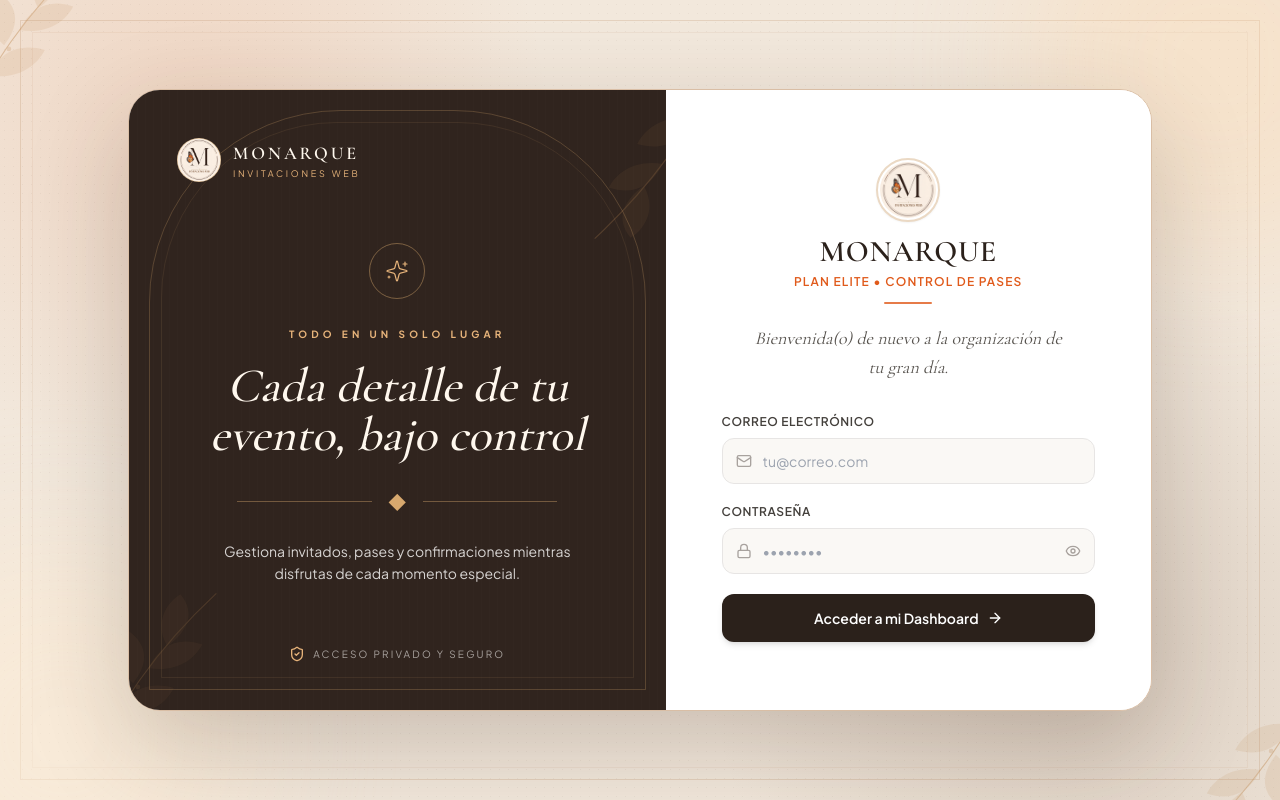
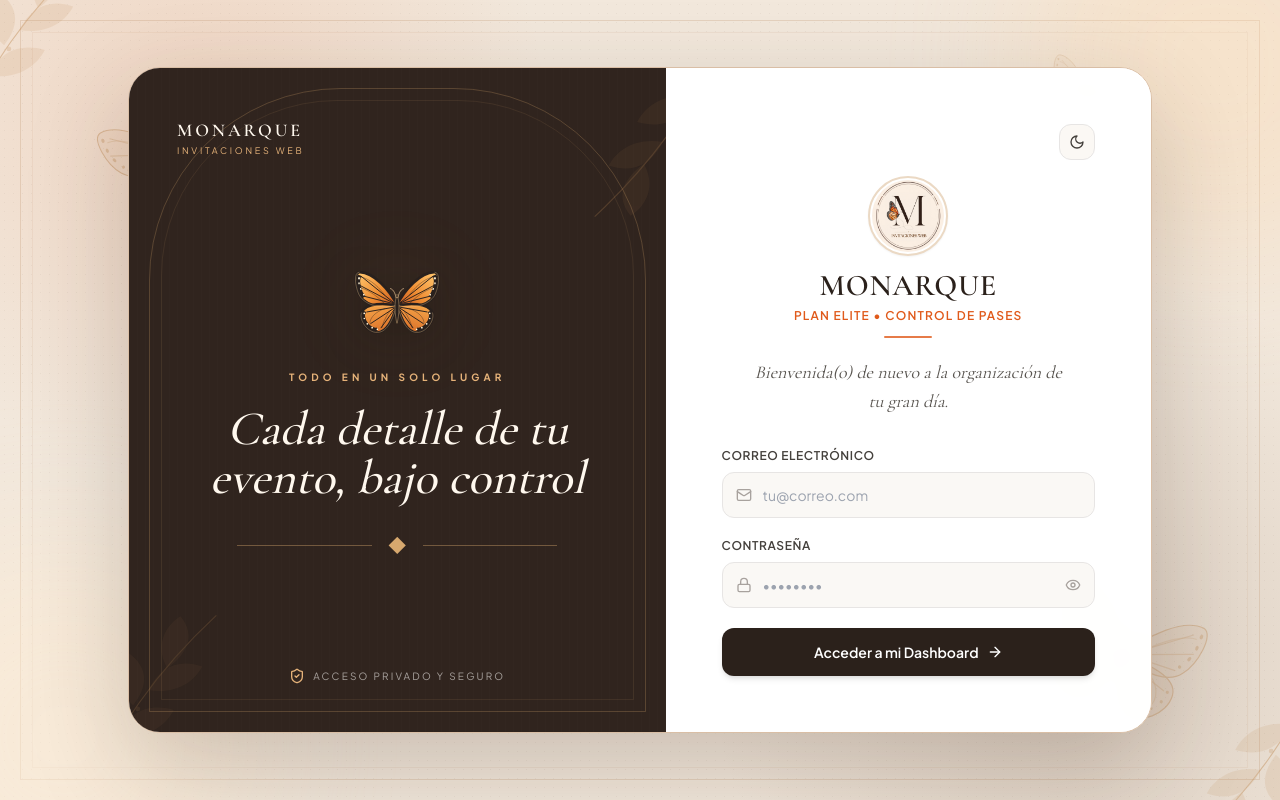
Before and after one commit to luisadriannu/sistema-monarque, a Next.js app: page /login in a window 1280 px wide. Built offline with nearby package versions, Linux system fonts and the light colour scheme.

Commit message:
Quitando la opcion de regenerar link, y cambiando y agregando modo oscuro en el login

```diff
--- a/app/login/page.tsx
+++ b/app/login/page.tsx
@@ -1,4 +1,5 @@
 "use client";
+import ThemeToggle from "@/components/ThemeToggle";
 import AsyncButton from "@/components/AsyncButton";
 
 import { useEffect, useState } from "react";
@@ -9,7 +10,6 @@ import {
   ArrowRight,
   LoaderCircle,
   ShieldCheck,
-  Sparkles,
   Eye,
   EyeOff,
 } from "lucide-react";
@@ -40,6 +40,76 @@ function BotanicalCorner({ flip = false }: { flip?: boolean }) {
   );
 }
 
+function MonarchButterfly({ className = "" }: { className?: string }) {
+  return (
+    <svg
+      viewBox="0 0 160 130"
+      fill="none"
+      aria-hidden="true"
+      focusable="false"
+      className={className}
+    >
+      {/* Alas simétricas con nervaduras y puntos en el borde de la monarca. */}
+      {[false, true].map((mirrored) => (
+        <g
+          key={String(mirrored)}
+          transform={mirrored ? "translate(160 0) scale(-1 1)" : undefined}
+          stroke="currentColor"
+          strokeWidth="1.2"
+          strokeLinecap="round"
+          strokeLinejoin="round"
+        >
+          <path
+            d="M78 65C66 37 36 8 15 10C3 12 7 45 18 60C27 73 52 76 78 65Z"
+            fill="currentColor"
+            fillOpacity=".16"
+          />
+          <path
+            d="M78 66C57 63 21 65 19 84C17 104 39 124 54 116C68 109 74 84 78 66Z"
+            fill="currentColor"
+            fillOpacity=".22"
+          />
+          <path
+            d="M76 63L22 20M76 63L15 38M76 63L26 60M76 69L29 83M76 69L42 108M76 69L59 103"
+            opacity=".65"
+          />
+          <path
+            d="M65 56C48 36 29 23 18 23M61 68C40 73 31 88 35 101"
+            opacity=".5"
+          />
+          <g fill="currentColor" stroke="none" opacity=".85">
+            <ellipse cx="14" cy="19" rx="1.7" ry="2.4" />
+            <ellipse cx="14" cy="31" rx="1.6" ry="2.5" />
+            <ellipse
+              cx="17"
+              cy="44"
+              rx="1.6"
+              ry="2.5"
+              transform="rotate(-20 17 44)"
+            />
+            <circle cx="23" cy="55" r="1.7" />
+            <circle cx="25" cy="83" r="1.6" />
+            <circle cx="27" cy="94" r="1.6" />
+            <circle cx="34" cy="104" r="1.6" />
+            <circle cx="44" cy="111" r="1.6" />
+            <circle cx="54" cy="109" r="1.6" />
+          </g>
+        </g>
+      ))}
+      <path
+        d="M80 49C76 56 77 83 80 92C83 83 84 56 80 49Z"
+        fill="currentColor"
+      />
+      <path
+        d="M79 51C77 41 73 37 69 36M81 51C83 41 87 37 91 36"
+        stroke="currentColor"
+        strokeWidth="1.2"
+        strokeLinecap="round"
+      />
+    </svg>
+  );
+}
+
 export default function LoginPage() {
   const reduceMotion = useReducedMotion();
   const [email, setEmail] = useState("");
@@ -48,8 +118,13 @@ export default function LoginPage() {
   const [loading, setLoading] = useState(false);
   const [error, setError] = useState<string | null>(null);
   useEffect(() => {
-    if (new URLSearchParams(window.location.search).get("reason") === "session_expired") {
-      setError("Tu sesión ha caducado por inactividad o vencimiento. Inicia sesión nuevamente.");
+    if (
+      new URLSearchParams(window.location.search).get("reason") ===
+      "session_expired"
+    ) {
+      setError(
+        "Tu sesión ha caducado por inactividad o vencimiento. Inicia sesión nuevamente.",
+      );
     }
   }, []);
   const [rateLimit, setRateLimit] = useState<{
@@ -127,11 +202,11 @@ export default function LoginPage() {
   };
 
   return (
-    <main className="relative flex min-h-[100dvh] items-center justify-center overflow-hidden bg-[#f2e8dc] p-4 sm:p-7">
-      <div className="absolute inset-0 bg-[radial-gradient(circle_at_15%_15%,rgba(224,90,27,.13),transparent_28%),radial-gradient(circle_at_85%_82%,rgba(96,67,47,.16),transparent_30%)]" />
-      <div className="absolute inset-0 opacity-35 [background-image:radial-gradient(rgba(92,65,46,.16)_0.7px,transparent_0.7px)] [background-size:9px_9px]" />
-      <div className="pointer-events-none absolute inset-3 border border-[#b88b65]/25 sm:inset-5" />
-      <div className="pointer-events-none absolute inset-5 border border-[#b88b65]/10 sm:inset-8" />
+    <main className="relative flex min-h-[100dvh] items-center justify-center overflow-hidden bg-[#f2e8dc] dark:bg-[#0c0d10] dark:text-[#f2f3f5] p-4 sm:p-7">
+      <div className="absolute inset-0 dark:opacity-20 bg-[radial-gradient(circle_at_15%_15%,rgba(224,90,27,.13),transparent_28%),radial-gradient(circle_at_85%_82%,rgba(96,67,47,.16),transparent_30%)]" />
+      <div className="absolute inset-0 opacity-35 dark:opacity-10 [background-image:radial-gradient(rgba(92,65,46,.16)_0.7px,transparent_0.7px)] [background-size:9px_9px]" />
+      <div className="pointer-events-none absolute inset-3 border border-[#b88b65]/25 dark:border-[#26272b] sm:inset-5" />
+      <div className="pointer-events-none absolute inset-5 border border-[#b88b65]/10 dark:border-[#222428] sm:inset-8" />
 
       <div className="pointer-events-none absolute -left-16 -top-14 opacity-45">
         <BotanicalCorner />
@@ -144,21 +219,30 @@ export default function LoginPage() {
         initial={reduceMotion ? false : { opacity: 0, scale: 0.8 }}
         animate={{ opacity: 1, scale: 1 }}
         transition={{ duration: 1.1, ease: "easeOut" }}
-        className="pointer-events-none absolute -right-32 -top-32 h-96 w-96 rounded-full bg-[#fed7aa]/30 blur-3xl"
+        className="pointer-events-none absolute -right-32 -top-32 h-96 w-96 rounded-full bg-[#fed7aa]/30 dark:bg-[#2b2d31]/20 blur-3xl"
       />
       <motion.div
         initial={reduceMotion ? false : { opacity: 0, scale: 0.8 }}
         animate={{ opacity: 1, scale: 1 }}
         transition={{ duration: 1.1, delay: 0.1, ease: "easeOut" }}
-        className="pointer-events-none absolute -bottom-32 -left-32 h-96 w-96 rounded-full bg-[#ffedd5]/50 blur-3xl"
+        className="pointer-events-none absolute -bottom-32 -left-32 h-96 w-96 rounded-full bg-[#ffedd5]/50 dark:bg-[#2b2d31]/20 blur-3xl"
       />
 
-      <div className="relative z-10 grid w-full max-w-md overflow-hidden rounded-[2rem] border border-[#d9bea5] bg-white/80 shadow-[0_35px_100px_rgba(58,38,25,.22)] backdrop-blur-sm lg:max-w-5xl lg:grid-cols-[1.05fr_.95fr]">
+      <div
+        className="pointer-events-none absolute inset-0 overflow-hidden text-[#bf8b55] dark:text-[#c99b68]"
+        aria-hidden="true"
+      >
+        <MonarchButterfly className="absolute left-3 top-8 w-24 -rotate-[24deg] opacity-45 sm:left-[8%] sm:top-[12%] sm:w-36 dark:opacity-30" />
+        <MonarchButterfly className="absolute bottom-6 right-2 w-28 rotate-[22deg] opacity-40 sm:bottom-[10%] sm:right-[6%] sm:w-40 dark:opacity-30" />
+        <MonarchButterfly className="absolute right-[12%] top-[7%] hidden w-20 rotate-[12deg] opacity-30 lg:block dark:opacity-25" />
+      </div>
+
+      <div className="relative z-10 grid w-full max-w-md overflow-hidden rounded-[2rem] border border-[#d9bea5] dark:border-[#26272b] bg-white/80 dark:bg-[#16171a] shadow-[0_35px_100px_rgba(58,38,25,.22)] backdrop-blur-sm lg:max-w-5xl lg:grid-cols-[1.05fr_.95fr]">
         <motion.section
           initial={reduceMotion ? false : { opacity: 0, x: -24 }}
           animate={{ opacity: 1, x: 0 }}
           transition={{ duration: 0.7, ease: [0.22, 1, 0.36, 1] }}
-          className="relative hidden min-h-[620px] overflow-hidden bg-[#30241e] p-12 text-[#fff8ee] lg:flex lg:flex-col lg:justify-between"
+          className="relative hidden min-h-[620px] overflow-hidden bg-[#30241e] dark:bg-[#111214] p-12 text-[#fff8ee] lg:flex lg:flex-col lg:justify-between"
         >
           <div className="absolute inset-0 opacity-25 [background-image:repeating-linear-gradient(90deg,rgba(255,255,255,.035)_0,rgba(255,255,255,.035)_1px,transparent_1px,transparent_8px)]" />
           <div className="absolute -right-20 -top-12 opacity-25">
@@ -171,15 +255,6 @@ export default function LoginPage() {
           <div className="absolute inset-8 rounded-t-[11rem] border border-[#d7a86e]/10" />
 
           <div className="relative flex items-center gap-3">
-            <div className="flex h-11 w-11 items-center justify-center overflow-hidden rounded-full border border-[#d7a86e]/60 bg-white">
-              <Image
-                src="/logo.png"
-                alt=""
-                width={44}
-                height={44}
-                className="h-full w-full object-cover"
-              />
-            </div>
             <div>
               <p className="font-serif text-lg font-semibold tracking-[0.16em]">
                 MONARQUE
@@ -191,8 +266,9 @@ export default function LoginPage() {
           </div>
 
           <div className="relative text-center">
-            <div className="mx-auto flex h-14 w-14 items-center justify-center rounded-full border border-[#d7a86e]/45 text-[#e6b37a]">
-              <Sparkles className="h-6 w-6" strokeWidth={1.2} />
+            <div className="relative mx-auto w-24">
+              <div aria-hidden="true" className="pointer-events-none absolute inset-3 rounded-full bg-[#efac62]/10 blur-2xl dark:bg-[#efac62]/20" />
+              <Image src="/monarch-butterfly-elegant.svg" alt="Mariposa monarca de alas naranjas con detalles negros y puntos marfil" width={220} height={175} className="relative h-auto w-full drop-shadow-[0_8px_18px_rgba(0,0,0,.2)] dark:drop-shadow-[0_0_12px_rgba(239,172,98,.25)]" />
             </div>
             <p className="mt-7 text-[10px] font-bold uppercase tracking-[0.42em] text-[#e6b37a]">
               Todo en un solo lugar
@@ -205,10 +281,6 @@ export default function LoginPage() {
               <span className="text-lg">◆</span>
               <span className="h-px flex-1 bg-current opacity-40" />
             </div>
-            <p className="mx-auto mt-6 max-w-sm text-sm leading-relaxed text-stone-300">
-              Gestiona invitados, pases y confirmaciones mientras disfrutas de
-              cada momento especial.
-            </p>
           </div>
 
           <div className="relative flex items-center justify-center gap-2 text-[10px] uppercase tracking-[0.22em] text-stone-400">
@@ -221,31 +293,34 @@ export default function LoginPage() {
           initial={reduceMotion ? false : { opacity: 0, y: 24, scale: 0.98 }}
           animate={{ opacity: 1, y: 0, scale: 1 }}
           transition={{ duration: 0.55, ease: [0.22, 1, 0.36, 1] }}
-          className="relative w-full bg-white/95 p-8 sm:p-11 lg:flex lg:flex-col lg:justify-center lg:p-14"
+          className="relative w-full bg-white/95 dark:bg-[#16171a] p-8 sm:p-11 lg:flex lg:flex-col lg:justify-center lg:p-14"
         >
           <div className="pointer-events-none absolute -right-20 -top-24 opacity-[.12] lg:hidden">
             <BotanicalCorner flip />
           </div>
+          <div className="relative mb-4 flex justify-end">
+            <ThemeToggle compact />
+          </div>
           {/* Monarque Brand Header */}
           <div className="relative text-center mb-8">
-            <div className="inline-flex items-center justify-center w-16 h-16 rounded-full overflow-hidden border-2 border-[#ebd9c4] bg-white mb-3 shadow-sm p-0.5">
+            <div className="inline-flex items-center justify-center w-20 h-20 rounded-full overflow-hidden border-2 border-[#ebd9c4] bg-white mb-3 shadow-sm p-0.5">
               <Image
                 src="/logo.png"
                 alt="Monarque"
-                width={64}
-                height={64}
+                width={80}
+                height={80}
                 className="w-full h-full object-cover rounded-full"
                 priority
               />
             </div>
-            <h1 className="font-serif text-3xl font-semibold tracking-wide text-[#2b211b]">
+            <h1 className="font-serif text-3xl font-semibold tracking-wide text-[#2b211b] dark:text-[#f2f3f5]">
               MONARQUE
             </h1>
             <p className="text-xs uppercase tracking-widest text-[#e05a1b] font-semibold mt-1">
               Plan Elite • Control de Pases
             </p>
             <div className="h-[2px] w-12 bg-[#e05a1b] mx-auto mt-3 rounded-full opacity-80" />
-            <p className="mx-auto mt-5 max-w-xs font-serif text-lg italic leading-relaxed text-stone-600">
+            <p className="mx-auto mt-5 max-w-xs font-serif text-lg italic leading-relaxed text-stone-600 dark:text-[#b5bac1]">
               Bienvenida(o) de nuevo a la organización de tu gran día.
             </p>
           </div>
@@ -256,7 +331,7 @@ export default function LoginPage() {
                 initial={reduceMotion ? false : { opacity: 0, y: -8 }}
                 animate={{ opacity: 1, y: 0 }}
                 exit={{ opacity: 0, y: -8 }}
-                className="mb-6 p-3.5 bg-rose-50 border border-rose-200 text-rose-700 text-sm rounded-xl flex items-center gap-2"
+                className="mb-6 p-3.5 bg-rose-50 dark:bg-[#2b151b] border border-rose-200 dark:border-[#6b2939] text-rose-700 dark:text-rose-300 text-sm rounded-xl flex items-center gap-2"
               >
                 <span className="w-2 h-2 rounded-full bg-rose-500 shrink-0" />
                 <p>
@@ -270,7 +345,7 @@ export default function LoginPage() {
 
           <form onSubmit={handleSubmit} className="space-y-5">
             <div>
-              <label className="block text-xs font-semibold text-stone-700 uppercase tracking-wider mb-2">
+              <label className="block text-xs font-semibold text-stone-700 dark:text-[#dbdee1] uppercase tracking-wider mb-2">
                 Correo Electrónico
               </label>
               <div className="relative">
@@ -283,13 +358,13 @@ export default function LoginPage() {
                   value={email}
                   onChange={(e) => setEmail(e.target.value)}
                   placeholder="tu@correo.com"
-                  className="w-full pl-10 pr-4 py-3 bg-[#faf8f5] border border-stone-200 rounded-xl text-stone-900 text-sm focus:outline-none focus:ring-2 focus:ring-[#e05a1b] focus:border-transparent transition-all"
+                  className="w-full pl-10 pr-4 py-3 bg-[#faf8f5] dark:bg-[#1e1f22] border border-stone-200 dark:border-[#2b2d31] dark:placeholder:text-[#949ba4] rounded-xl text-stone-900 dark:text-[#f2f3f5] text-sm focus:outline-none focus:ring-2 focus:ring-[#e05a1b] focus:border-transparent transition-all"
                 />
               </div>
             </div>
 
             <div>
-              <label className="block text-xs font-semibold text-stone-700 uppercase tracking-wider mb-2">
+              <label className="block text-xs font-semibold text-stone-700 dark:text-[#dbdee1] uppercase tracking-wider mb-2">
                 Contraseña
               </label>
               <div className="relative">
@@ -302,7 +377,7 @@ export default function LoginPage() {
                   value={password}
                   onChange={(e) => setPassword(e.target.value)}
                   placeholder="••••••••"
-                  className="w-full pl-10 pr-12 py-3 bg-[#faf8f5] border border-stone-200 rounded-xl text-stone-900 text-sm focus:outline-none focus:ring-2 focus:ring-[#e05a1b] focus:border-transparent transition-all"
+                  className="w-full pl-10 pr-12 py-3 bg-[#faf8f5] dark:bg-[#1e1f22] border border-stone-200 dark:border-[#2b2d31] dark:placeholder:text-[#949ba4] rounded-xl text-stone-900 dark:text-[#f2f3f5] text-sm focus:outline-none focus:ring-2 focus:ring-[#e05a1b] focus:border-transparent transition-all"
                 />
                 <button
                   type="button"
@@ -325,7 +400,7 @@ export default function LoginPage() {
             <AsyncButton
               type="submit"
               disabled={loading || isRateLimited}
-              className="w-full py-3.5 px-4 bg-[#2b211b] hover:bg-[#e05a1b] text-white font-semibold rounded-xl text-sm transition-all duration-200 flex items-center justify-center gap-2 shadow-md hover:shadow-lg disabled:opacity-70 disabled:cursor-not-allowed group cursor-pointer"
+              className="w-full py-3.5 px-4 bg-[#2b211b] dark:bg-[#2b2d31] dark:border dark:border-[#3f4147] hover:bg-[#e05a1b] dark:hover:bg-[#35373c] text-white font-semibold rounded-xl text-sm transition-all duration-200 flex items-center justify-center gap-2 shadow-md hover:shadow-lg disabled:opacity-70 disabled:cursor-not-allowed group cursor-pointer"
               loadingText="Ingresando…"
               loading={loading}
             >
@@ -355,7 +430,7 @@ export default function LoginPage() {
             role="status"
             aria-live="polite"
             aria-label="Iniciando sesión y preparando tu dashboard"
-            className="fixed inset-0 z-50 flex flex-col items-center justify-center bg-[#fbf8f4]/95 backdrop-blur-md"
+            className="fixed inset-0 z-50 flex flex-col items-center justify-center bg-[#fbf8f4]/95 dark:bg-[#0c0d10]/95 backdrop-blur-md"
           >
             <motion.div
               initial={
@@ -364,7 +439,7 @@ export default function LoginPage() {
               animate={{ opacity: 1, y: 0, scale: 1 }}
               className="flex flex-col items-center"
             >
-              <div className="relative mb-5 flex h-20 w-20 items-center justify-center rounded-full border border-[#ebd9c4] bg-white shadow-lg shadow-stone-200/60">
+              <div className="relative mb-5 flex h-20 w-20 items-center justify-center rounded-full border border-[#ebd9c4] bg-white shadow-lg shadow-stone-200/60 dark:shadow-black/30">
                 <Image
                   src="/logo.png"
                   alt=""
@@ -377,10 +452,10 @@ export default function LoginPage() {
                   strokeWidth={1.25}
                 />
               </div>
-              <p className="font-serif text-xl font-semibold tracking-wide text-[#2b211b]">
+              <p className="font-serif text-xl font-semibold tracking-wide text-[#2b211b] dark:text-[#f2f3f5]">
                 Preparando tu dashboard
               </p>
-              <p className="mt-2 text-sm text-stone-500">
+              <p className="mt-2 text-sm text-stone-500 dark:text-[#b5bac1]">
                 Un momento, estamos cargando tu evento…
               </p>
               <span className="sr-only">Cargando</span>
--- a/components/DashboardNav.tsx
+++ b/components/DashboardNav.tsx
@@ -213,11 +213,11 @@ export default function DashboardNav({
 
       {/* Desktop Sidebar */}
       <aside
-        className={`fixed inset-y-0 left-0 z-50 w-64 bg-white dark:bg-[#111214] border-r border-[#ebd9c4]/70 dark:border-[#222428] flex flex-col justify-between transition-transform duration-200 lg:translate-x-0 ${
+        className={`fixed inset-y-0 left-0 z-50 w-64 bg-white dark:bg-[#111214] border-r border-[#ebd9c4]/70 dark:border-[#222428] flex flex-col transition-transform duration-200 lg:translate-x-0 ${
           mobileMenuOpen ? "translate-x-0" : "-translate-x-full"
         }`}
       >
-        <div className="overflow-y-auto p-6">
+        <div className="min-h-0 flex-1 overflow-y-auto p-6">
           {/* Logo Monarque con mariposa y tipografía */}
           <div className="flex items-center gap-3 mb-8 pb-5 border-b border-[#f5ede2]">
             <div className="w-12 h-12 rounded-full overflow-hidden border border-[#ebd9c4] shadow-xs shrink-0 bg-white">
@@ -335,6 +335,7 @@ export default function DashboardNav({
           )}
         </div>
 
+        <div className="shrink-0">
         <div className="px-4 pb-3">
           <ThemeToggle />
         </div>
@@ -368,6 +369,7 @@ export default function DashboardNav({
               <LogOut className="w-4 h-4" />
             </button>
           </div>
+        </div>
         </div>
       </aside>
 
```
Also changed, not shown: public/monarch-butterfly-elegant.svg (added), public/monarch-butterfly.svg (added).
